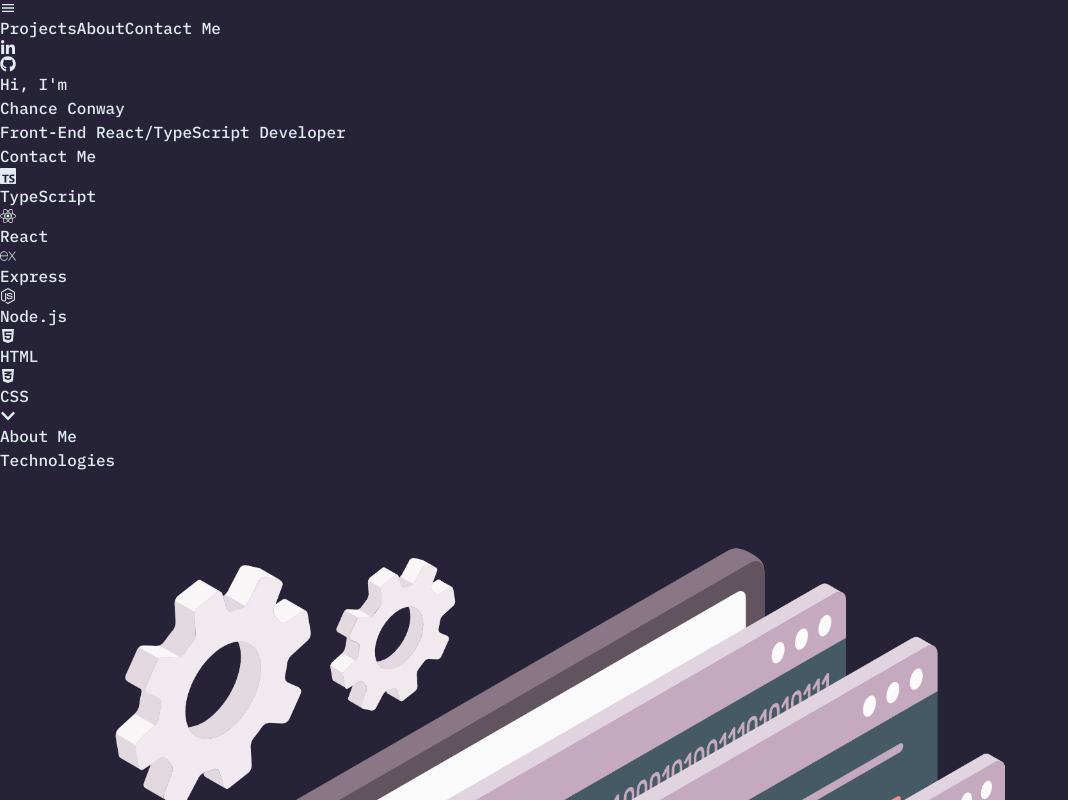
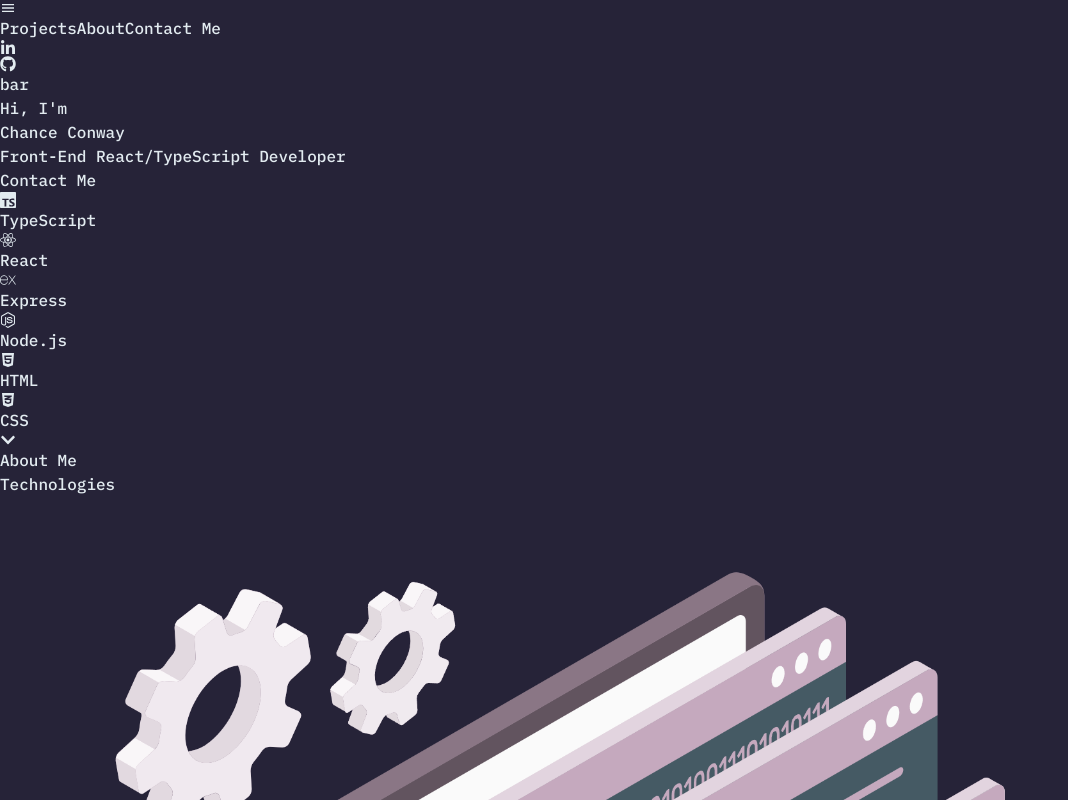
Before and after one commit to TakeADev/portfolio-v1, a React (Vite) app: page / in a window 1280 px wide. Shown: the top 800 px of the page, without its empty margins (0-1068 px from the left). Built offline with nearby package versions, Linux system fonts and the light colour scheme.

Commit message:
Add test string

```diff
--- a/src/components/hero/HeroText.tsx
+++ b/src/components/hero/HeroText.tsx
@@ -65,6 +65,7 @@ const HeroText = () => {
   })
   return (
     <div className='pt-24 lg:pt-[24vh] mx-auto text-center lg:mx-20 lg:text-left'>
+      <span>bar</span>
       <h1 className='text-7xl lg:text-9xl '>
         <span className='text-[#C5A9BE]'>{pinkText}</span>
         <span>{whiteText}</span>
```
